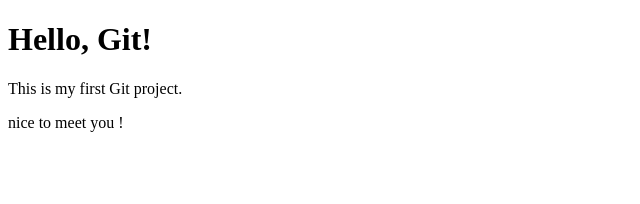
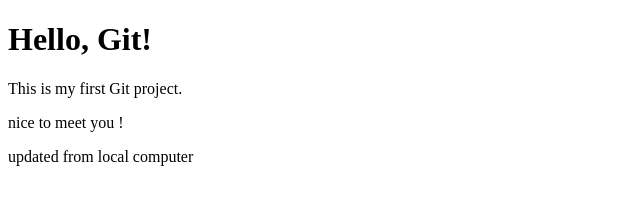
Before and after one commit to oumniasid-cpu/git_tp, a plain HTML site: page index.html in a window 1280 px wide. Shown: the whole page, without its empty margins (0-640 px from the left). Drawn offline with Linux system fonts and the light colour scheme.

Commit message:
Update page locally

```diff
--- a/index.html
+++ b/index.html
@@ -7,5 +7,6 @@
     <h1>Hello, Git!</h1>
     <p>This is my first Git project.</p>
     <p>nice to meet you !</p>
+    <p>updated from local computer</p>
 </body>
 </html>
```
